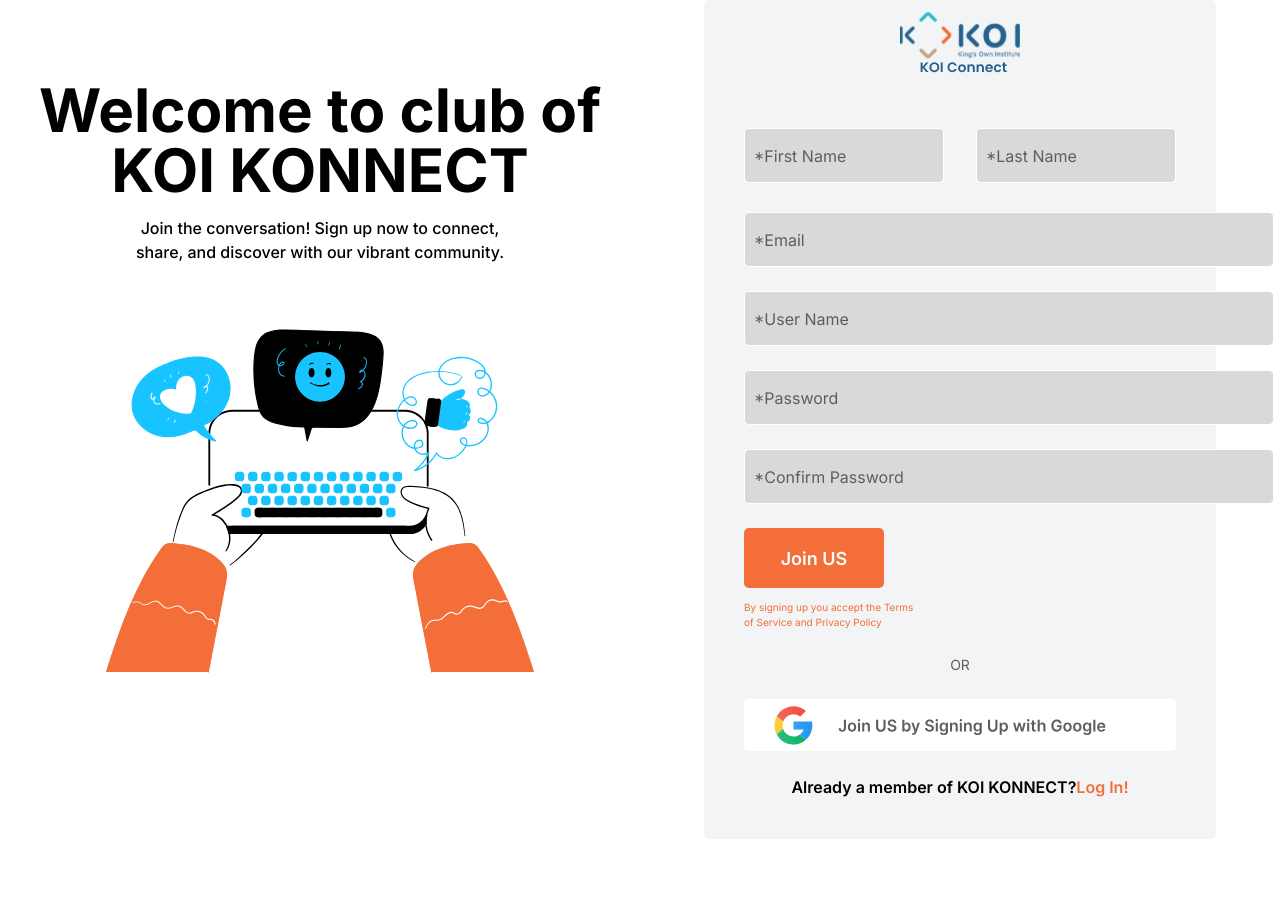
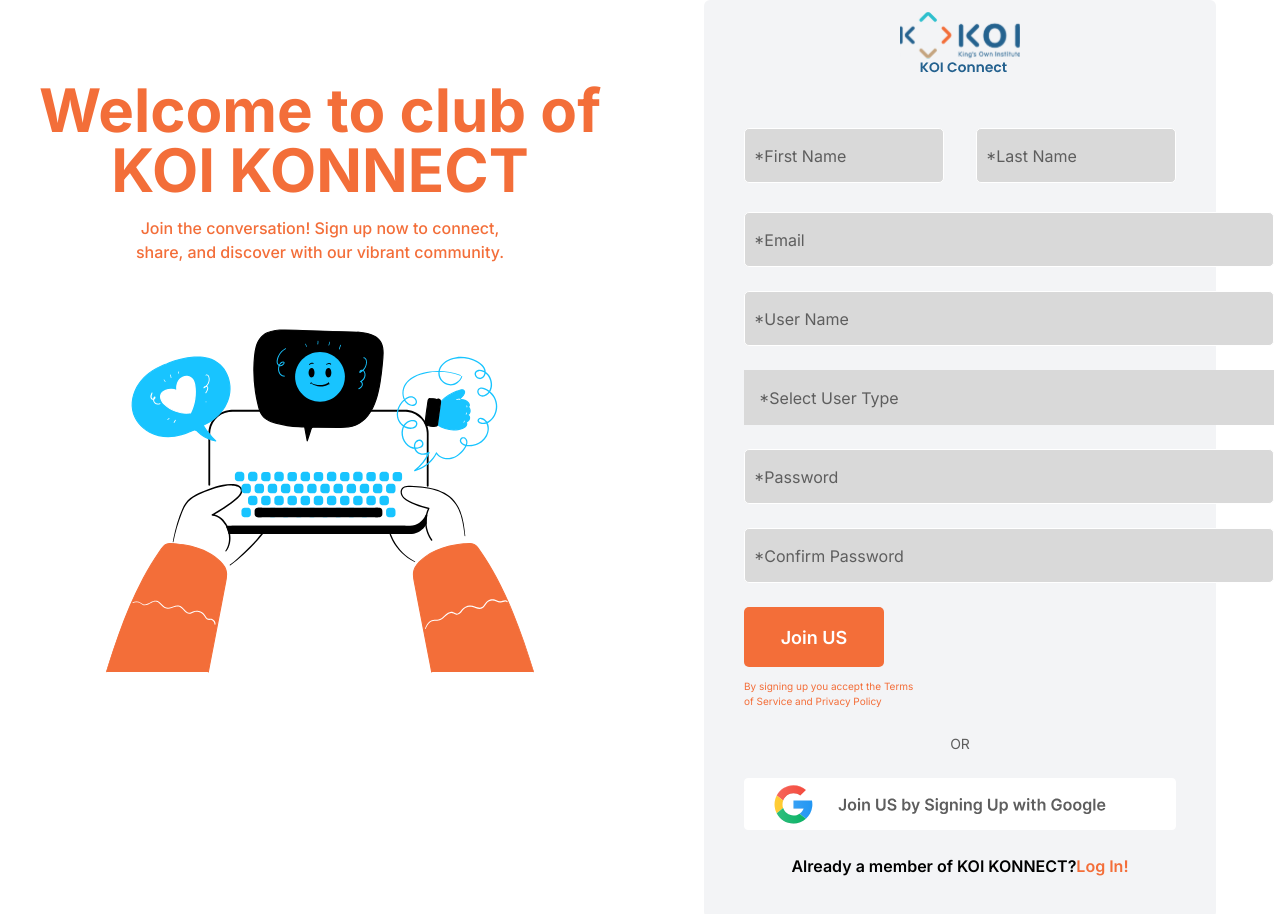
Before and after one commit to hurairaFurqan/koiKonnect, a Next.js app: page /signup in a window 1280 px wide. Shown: the top 914 px of the page. Before the commit the page ends 839 px from the top, so only its background shows below. Built offline with nearby package versions, Linux system fonts and the light colour scheme.

Commit message:
registeration

```diff
--- a/src/app/api/users/signup/route.ts
+++ b/src/app/api/users/signup/route.ts
@@ -12,7 +12,7 @@
 
     try {
         const reqBody = await request.json();
-        const { userName, fName, lName, email, password } = reqBody;
+        const { userName, fName, lName, email, password, userType } = reqBody;
         console.log("log generated for reqBody", reqBody);
         const user = await User.findOne({ email })
         if (user) {
@@ -28,6 +28,7 @@
             lName,
             email,
             password: hashPassword,
+            userType
         })
 
         const savedUser = await newUser.save();
--- a/src/app/globals.css
+++ b/src/app/globals.css
@@ -26,3 +26,7 @@
     text-wrap: balance;
   }
 }
+
+.orangeColor{
+  color: #F36E39;
+}
--- a/src/app/page.tsx
+++ b/src/app/page.tsx
@@ -1,4 +1,3 @@
-import Image from "next/image";
 
 export default function Home() {
   return (
--- a/src/app/signup/addfrom.tsx
+++ b/src/app/signup/addfrom.tsx
@@ -13,12 +13,13 @@
         fName: "",
         lName: "",
         email: "",
+        userType: "",
         password: "",
         confirmPassword: "",
     })
     const [loading, setLoading] = useState(false);
 
-    const onChangeHandler: React.ChangeEventHandler<HTMLInputElement> = (event) => {
+    const onChangeHandler: React.ChangeEventHandler<HTMLInputElement> & React.ChangeEventHandler<HTMLSelectElement> = (event) => {
         const { name, value } = event.target;
         setUser((values) => ({ ...user, [name]: value }))
     }
@@ -30,15 +31,15 @@
         setLoading(true)
 
         // Send request to database
-        try {
-            const res = await axios.post(`${BASIC_AUTH_URL}/signup`, user);
-            console.log(res);
+        // try {
+        //     const res = await axios.post(`${BASIC_AUTH_URL}/signup`, user);
+        //     console.log(res);
 
 
-        } catch (error: any) {
-            console.log(error.message);
+        // } catch (error: any) {
+        //     console.log(error.message);
 
-        }
+        // }
 
         setLoading(false)
 
@@ -80,6 +81,15 @@
                     <input name="userName" type="text" value={user.userName || ""} onChange={(e) => onChangeHandler(e)} required></input>
                     <label htmlFor="">*User Name</label>
                 </div>
+
+                <div className={styles.selectContainer}>
+                    <select className={styles.selectBox} name="userType" value={user.userType || ""} onChange={(e) => onChangeHandler(e)}>
+                        <option value={""}>*Select User Type</option>
+                        <option value={"student"}>Student</option>
+                        <option value={"teacher"}>Teacher</option>
+                        <option value={"graduate"}>Graduate</option>
+                    </select>
+                </div>
                 <div className={styles.inputGroup}>
                     <input name="password" type="password" value={user.password || ""} onChange={(e) => onChangeHandler(e)} required></input>
                     <label htmlFor="">*Password</label>
@@ -93,7 +103,7 @@
             </div>
             <div className="space-y-3">
                 <button type="submit" className={`${styles.JoinUsButton} font-semibold`}>Join US</button>
-                <p className={styles.termsNConditions}>By signing up you accept the Terms<br />
+                <p className={`${styles.termsNConditions} orangeColor`}>By signing up you accept the Terms<br />
                     of Service and Privacy Policy</p>
             </div>
             <div className={`${styles.or} grid place-content-center`}>OR</div>
--- a/src/app/signup/page.tsx
+++ b/src/app/signup/page.tsx
@@ -8,13 +8,13 @@
     return (<>
         <div className="grid grid-cols-2">
             <div className=" p-4 pt-20">
-                <div className="text-orange font-bold text-6xl text-center ">
+                <div className="orangeColor font-bold text-6xl text-center ">
                     Welcome to club of
                     <div className="">
                         KOI KONNECT
                     </div>
                 </div>
-                <div className="text-orange font-medium  text-center mt-4">
+                <div className="orangeColor font-medium  text-center mt-4">
                     Join the conversation!  Sign up now to connect,
                     <div>
                         share, and discover with our vibrant community.
--- a/src/app/signup/styles.module.css
+++ b/src/app/signup/styles.module.css
@@ -95,7 +95,6 @@
 }
 
 .termsNConditions {
-    color: #F36E39;
     font-size: 10px;
 }
 
@@ -118,3 +117,22 @@
     border: #F36E39;
     border-style: solid;
 }
+
+
+.selectContainer{
+    display: flex;
+    background-color: #F36E39;
+    position: relative;
+    width: 530px;
+    height: 55px;
+}
+
+.selectBox{
+    border: none;
+    appearance: none;
+    padding: 0 30px 0 15px;
+    width: 100%;
+    background-color: #D9D9D9;
+    font-size: 16px;
+    color: #5E5E5E;
+}
--- a/src/models/user.model.js
+++ b/src/models/user.model.js
@@ -1,4 +1,5 @@
 import mongoose from "mongoose";
+
 
 const userSchema = new mongoose.Schema({
     userName: {
@@ -29,6 +30,11 @@
         type: Boolean,
         default: false
     },
+    userType: {
+        type: String,
+        enum: ['student', 'teacher', 'graduate'],
+        default: 'student'
+    },
     forgotPasswordToken: String,
     forgotPasswordTokenExpiry: Date,
     verifyToken: String,
```
